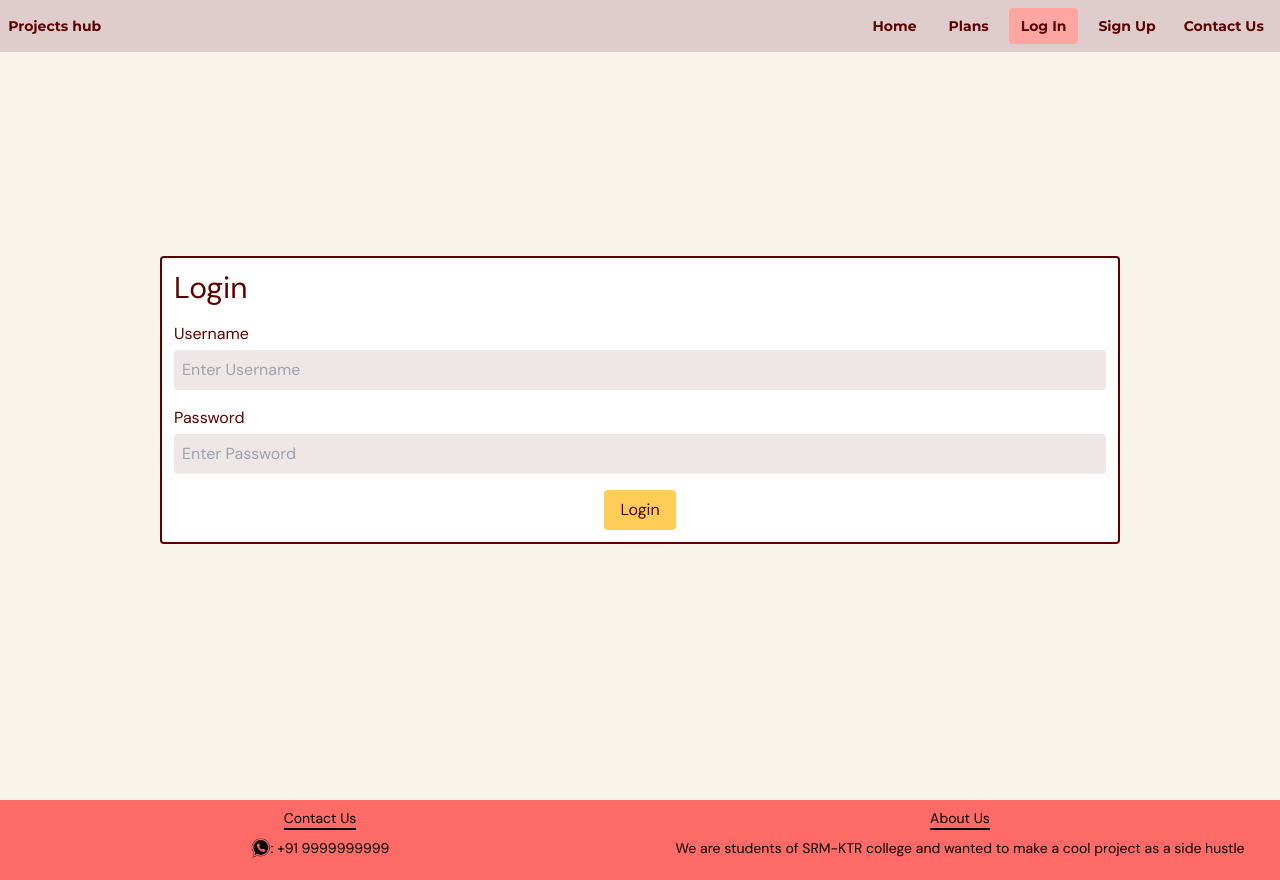
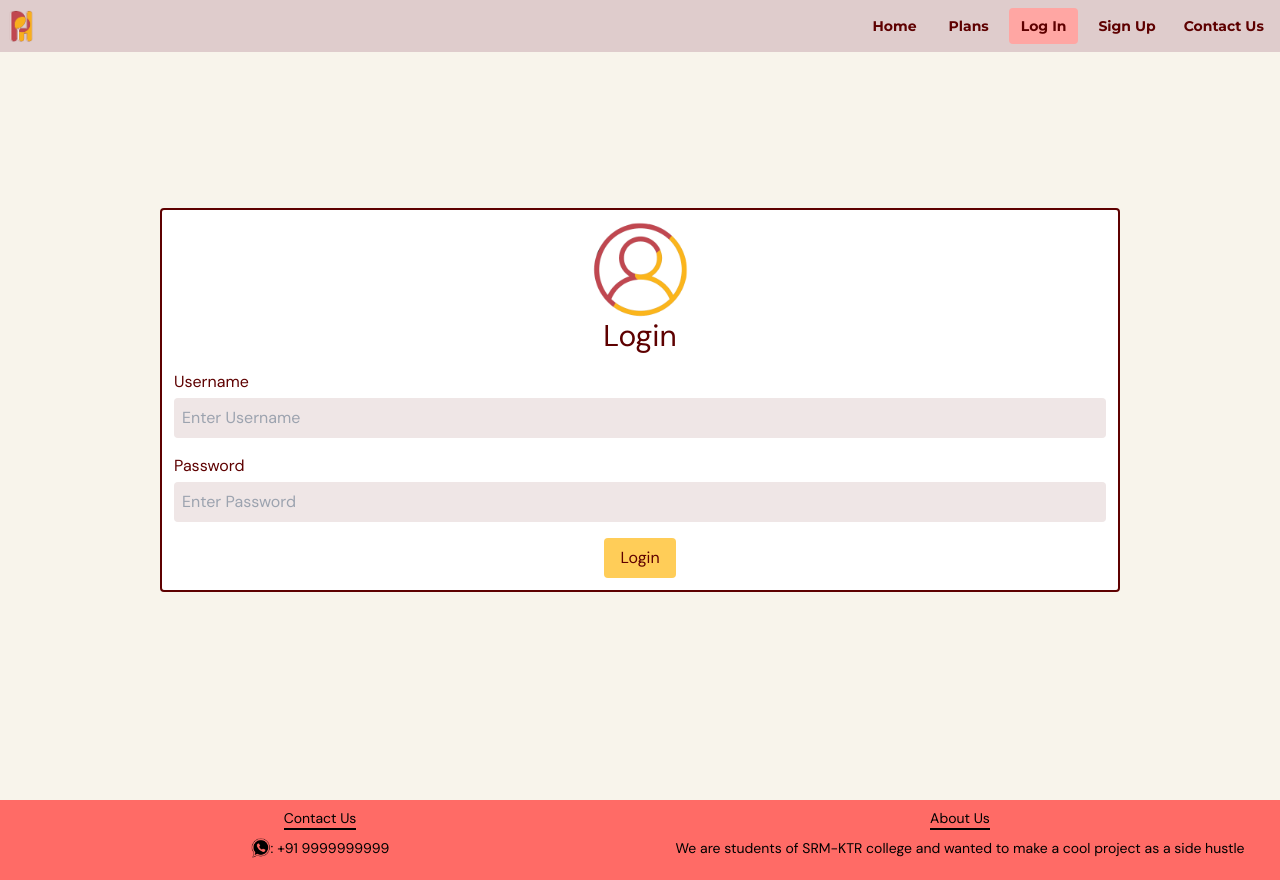
Before and after one commit to Ayush-Singh24/ProjectsHub, a Next.js app: page /login in a window 1280 px wide. Built offline with nearby package versions, Linux system fonts and the light colour scheme.

Commit message:
added logo in Navbar and user image in login and signup page

```diff
--- a/src/pages/components/Navbar.tsx
+++ b/src/pages/components/Navbar.tsx
@@ -30,7 +30,9 @@ export default function Navbar() {
   return (
     <div className="max-w-[1550px] w-full mx-auto relative z-50">
       <div className="p-2 md:p-[0.01rem] max-w-[1550px] w-full fixed bg-gray-100 flex justify-between items-center text-gray-500">
-        <h2 className="px-2 text-sm font-bold font-montserrat">Projects hub</h2>
+        <h2 className="px-2 text-sm font-bold font-montserrat">
+          <img src="/images/logo.png" alt="logo" className="h-8" />
+        </h2>
         <div className="">
           <div className="md:hidden">
             <input
--- a/src/pages/login.tsx
+++ b/src/pages/login.tsx
@@ -22,7 +22,10 @@ export default function Login() {
         onSubmit={handleLogin}
       >
         <div className="flex flex-col gap-4 p-3 bg-white rounded">
-          <h2 className="text-3xl">Login</h2>
+          <div className="flex flex-col items-center justify-center bg-white">
+            <img src="images/user.png" alt="user" className="h-24" />
+            <h2 className="text-3xl">Login</h2>
+          </div>
           <InputBox
             name="Username"
             type="text"
--- a/src/pages/signup.tsx
+++ b/src/pages/signup.tsx
@@ -24,7 +24,10 @@ export default function SignUp() {
         onSubmit={handleSignUp}
       >
         <div className="flex flex-col gap-4 p-3 bg-white rounded">
-          <h2 className="text-3xl">Sign Up</h2>
+          <div className="flex flex-col items-center justify-center bg-white">
+            <img src="images/user.png" alt="user" className="h-24" />
+            <h2 className="text-3xl">Sign Up</h2>
+          </div>
           <InputBox
             name="Username"
             type="text"
```
Also changed, not shown: public/images/logo.png (added), public/images/user.png (added).
